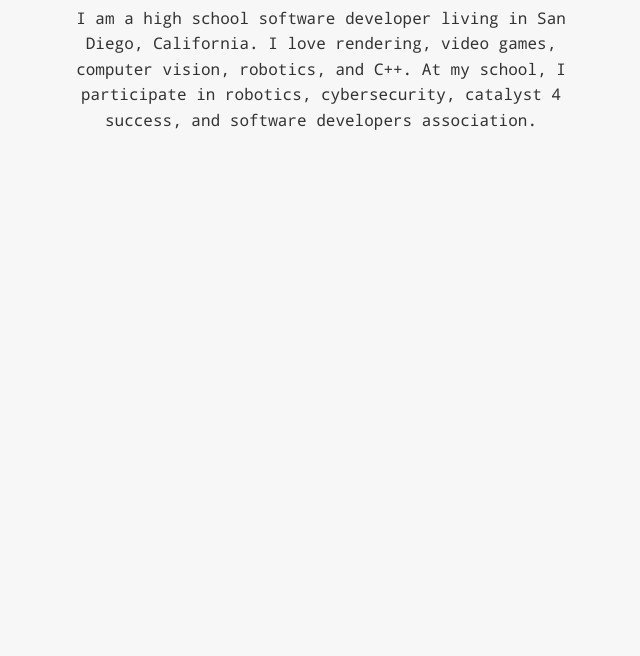
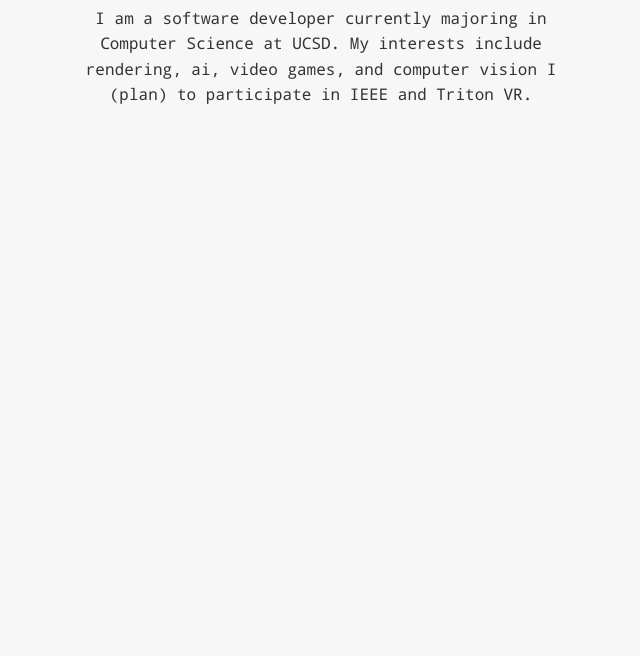
Before and after one commit to nickwn/nickwn.github.io, a plain HTML site: page about.html in a window 1280 px wide. Shown: the part 144-800 px from the top of the page, without its empty margins (319-959 px from the left). Drawn offline with Linux system fonts and the light colour scheme.

Commit message:
updated resume and about

```diff
--- a/about.html
+++ b/about.html
@@ -27,10 +27,9 @@
       <div class="inner">
         <h1 class="centered">about</h1>
         <p>
-          I am a high school software developer living in San Diego, California.
-          I love rendering, video games, computer vision, robotics, and C++.
-          At my school, I participate in robotics, cybersecurity, catalyst 4
-          success, and software developers association.
+          I am a software developer currently majoring in Computer Science at
+          UCSD. My interests include rendering, ai, video games, and computer
+          vision I (plan) to participate in IEEE and Triton VR.
         </p>
       </div>
     </div>
```
Also changed, not shown: 1 other file.
